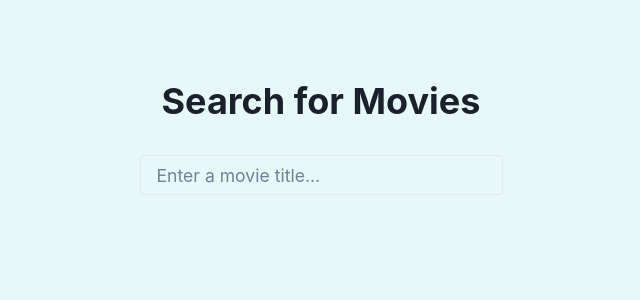
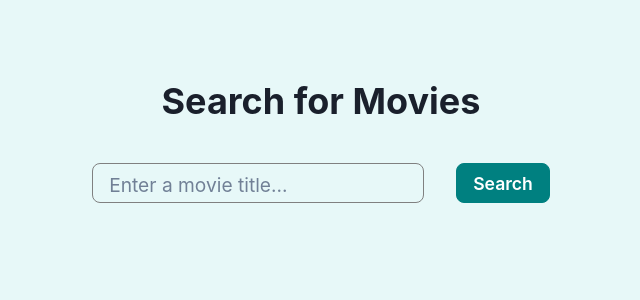
Before and after one commit to EPantelaios/movies-db, a React (Vite) app: page / in a window 1280 px wide. Shown: the top 300 px of the page, without its empty margins (319-959 px from the left). Built offline with nearby package versions, Linux system fonts and the light colour scheme.

Commit message:
feat: add support to load more pages

```diff
--- a/src/components/SearchPage.jsx
+++ b/src/components/SearchPage.jsx
@@ -1,45 +1,89 @@
-import { useState } from 'react';
-import { useHistory } from 'react-router-dom';
-import { Flex, Heading, Input, Stack } from '@chakra-ui/react';
+import { useState, useEffect } from 'react';
+import { Flex, Heading, Input, Stack, Button } from '@chakra-ui/react';
 import { getMoviesByTitle } from '../lib/api';
 import MovieCard from './MovieCard';
+import LoadingSpinner from './UI/LoadingSpinner';
+import MainButton from './UI/MainButton';
 
 function SearchPage() {
   const [searchTerm, setSearchTerm] = useState('');
-  const [searchResults, setSearchResults] = useState(null);
+  const [searchResults, setSearchResults] = useState([]);
+  const [page, setPage] = useState(1);
+  const [hasMore, setHasMore] = useState(false);
   const [error, setError] = useState(null);
-  const history = useHistory();
+  const [isLoading, setIsLoading] = useState(false);
+  const [totalMovies, setTotalMovies] = useState(0);
 
   const handleSearch = async (event) => {
     event.preventDefault();
-    history.push(`/?search=${searchTerm}`);
+    setIsLoading(true);
+    setSearchResults([]);
+    setPage(1);
+    setHasMore(false);
+    setError(null);
+    setTotalMovies(0);
+
     try {
-      const data = await getMoviesByTitle(searchTerm);
-      console.log(data);
-      setSearchResults(data.Search);
+      const data = await getMoviesByTitle(searchTerm, 1);
+      console.log('data1', data);
+      setSearchResults(data.Search || []);
+      setTotalMovies(data.totalResults);
+      setPage((page) => page + 1);
       setError(null);
     } catch (err) {
       console.error(err);
       setError(`${err}`);
-      setSearchResults(null);
+      setSearchResults([]);
+    } finally {
+      setIsLoading(false);
     }
   };
 
+  const handleLoadMore = async (event) => {
+    event.preventDefault();
+    setIsLoading(true);
+    try {
+      const data = await getMoviesByTitle(searchTerm, page);
+      console.log('data2', data);
+      setSearchResults((prevResults) => [...prevResults, ...data.Search]);
+      setPage((page) => page + 1);
+      setError(null);
+    } catch (err) {
+      console.error(err);
+      setError(`${err}`);
+    } finally {
+      setIsLoading(false);
+    }
+  };
+
+  useEffect(() => {
+    setHasMore(searchResults.length < totalMovies);
+  }, [searchResults]);
+
   return (
-    <Flex direction="column" alignItems="center" justifyContent="center" p={20}>
-      <Heading as="h1" size="xl" mb={8}>
-        Search for Movies
-      </Heading>
-
+    <Flex
+      direction="column"
+      alignItems="center"
+      justifyContent="center"
+      gap="10"
+      p="20"
+    >
+      <Heading as="h1">Search for Movies</Heading>
+      <Flex
+        direction={{ base: 'column', md: 'row' }}
+        alignItems="center"
+        justifyContent="center"
+        gap={{ base: '2', md: '4', xl: '8' }}
+        // mb={20}
+      >
         <Input
           placeholder="Enter a movie title..."
-        fontSize="1.1rem"
+          fontSize={{ base: '1rem', md: '1.1rem', xl: '1.2rem' }}
           maxW="500px"
-        htmlSize={25}
           width="auto"
-        borderRadius="4px"
-        p={4}
-        mb={20}
+          borderRadius="8px"
+          border="1px solid grey"
+          pt="1"
           value={searchTerm}
           onChange={(e) => setSearchTerm(e.target.value)}
           onKeyDown={(e) => {
@@ -48,15 +92,34 @@ function SearchPage() {
             }
           }}
         />
-      <Stack spacing={10} maxW="800px">
-        {searchResults ? (
-          searchResults.map((movie) => (
+        <MainButton
+          onClick={(e) => handleSearch(e)}
+          isDisabled={isLoading}
+          mt={{ base: '4', md: '0' }}
+          w={{ base: 'full', md: 'auto' }}
+        >
+          Search
+        </MainButton>
+      </Flex>
+      <Stack spacing={10}>
+        {searchResults.map((movie) => (
           <MovieCard key={movie.imdbID} movie={movie} />
-          ))
-        ) : error ? (
+        ))}
+        {error && (
           <Heading size="md" color="red">
             {error}
           </Heading>
+        )}
+        {isLoading ? (
+          <LoadingSpinner />
+        ) : hasMore && searchResults.length ? (
+          <MainButton
+            type="button"
+            onClick={(e) => handleLoadMore(e)}
+            _disabled={isLoading}
+          >
+            Load More
+          </MainButton>
         ) : null}
       </Stack>
     </Flex>
```
Lines whose indentation alone changed are shown as unchanged.
